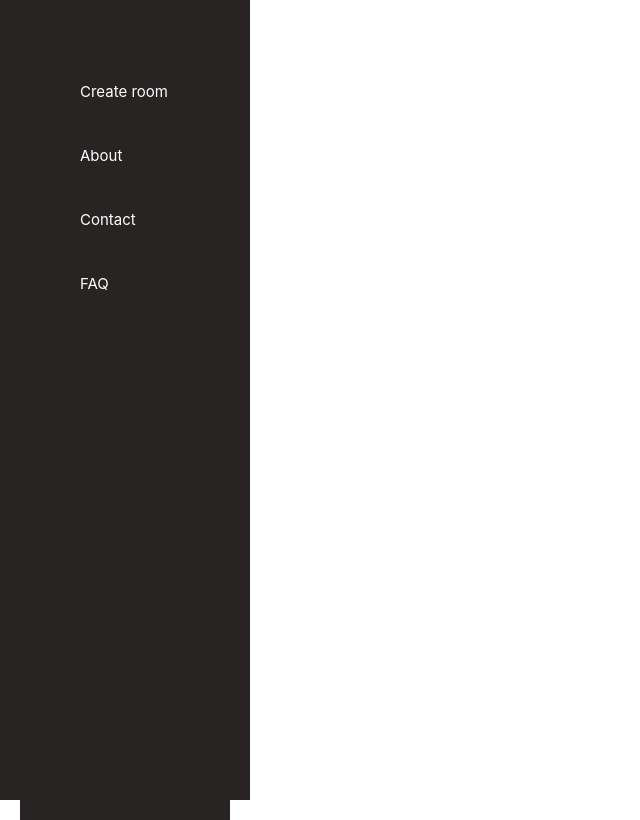
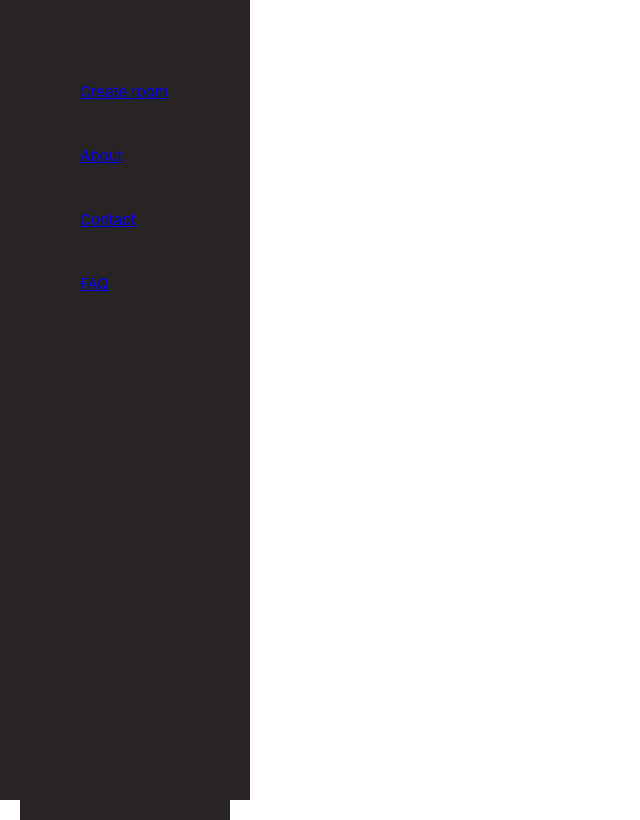
Before and after one commit to K3mp3/Project-teamwork, a Vue app: page /startview in a window 1280 px wide. Shown: the whole page, without its empty margins (0-640 px from the left). Built offline with nearby package versions, Linux system fonts and the light colour scheme.

Commit message:
[Added] a new branch as well as a router-link instead of an a-tag

```diff
--- a/src/components/startpage/StartPageAsideLinks.vue
+++ b/src/components/startpage/StartPageAsideLinks.vue
@@ -1,15 +1,15 @@
 <script setup lang="ts">
     const links: string[] = ["Create room", "About", "Contact", "FAQ"];
 
-    function handleClick(link: string) {
-        const trimmedLink = link.trim().replace(/\s/g, '');
-        console.log("link", trimmedLink.toLowerCase());
+    function getRoute(link: string) {
+        const trimmedLink = link.trim().replace(/\s/g, '').toLowerCase();
+        return `/${trimmedLink}`;
     }
 </script>
 <template>
     <aside>
         <ul>
-            <li v-for="link in links"><a @click="handleClick(link)">{{ link }}</a></li>
+            <li v-for="link in links"><router-link :to="getRoute(link)" class="router-link">{{ link }}</router-link></li>
         </ul>
     </aside>
 </template>
```
